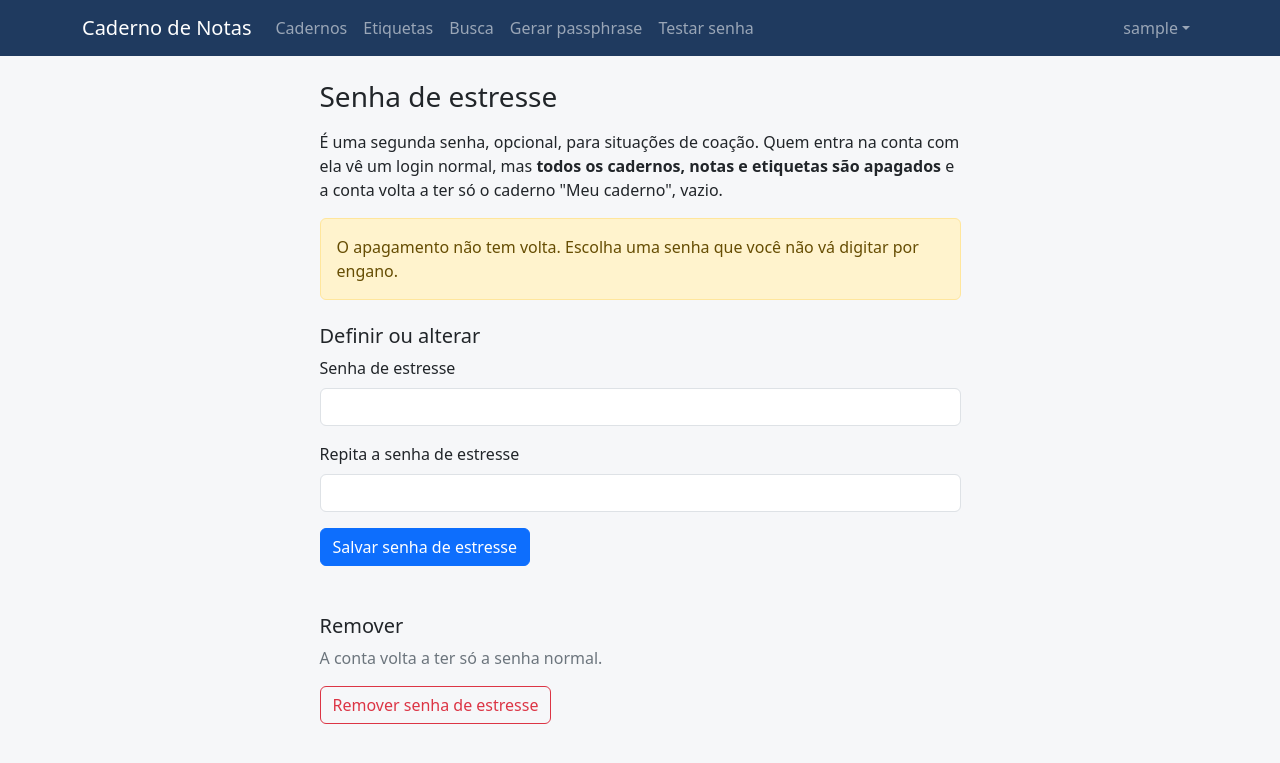
After one commit to PAR75-IF/Caderno-de-Notas, a Django app: page /conta/senha-estresse/ in a window 1280 px wide. The commit adds this page. Shown: the top 763 px of the page. Run offline with Django 5.2, Linux system fonts and the light colour scheme; the visitor is signed in with stand-in values (Sample User, id 1); parts of the project's set-up code (start-up, migrations or seed data) failed here and were passed over; some libraries are stand-ins or nearby versions.

Commit message:
Senha de estresse

```diff
--- a/app/forms.py
+++ b/app/forms.py
@@ -50,6 +50,46 @@ class FormLogin(EstiloBootstrap, AuthenticationForm):
 
 class FormTrocarSenha(EstiloBootstrap, PasswordChangeForm):
     """Troca da senha de login (RF05): pede a senha atual e a nova duas vezes."""
+
+    def clean(self):
+        dados = super().clean()  # confere se as duas são iguais e valida a força
+        nova = self.cleaned_data.get('new_password1')
+        # A senha de login não pode ser igual à senha de estresse.
+        if nova and self.user.conferir_senha_estresse(nova):
+            # Mensagem genérica de propósito, para não revelar que existe senha de estresse.
+            self.add_error('new_password1', 'Esta senha não pode ser usada. Escolha outra.')
+        return dados
+
+
+class FormSenhaEstresse(EstiloBootstrap, forms.Form):
+    """Definir ou alterar a senha de estresse (RF16)."""
+
+    senha_estresse = campo_senha('Senha de estresse')
+    confirmacao = campo_senha('Repita a senha de estresse')
+
+    def __init__(self, *args, usuario, **kwargs):
+        super().__init__(*args, **kwargs)
+        self.usuario = usuario
+
+    def clean(self):
+        dados = super().clean()
+        senha = dados.get('senha_estresse')
+        confirmacao = dados.get('confirmacao')
+        if not senha or not confirmacao:
+            return dados
+
+        if senha != confirmacao:
+            raise forms.ValidationError('As duas senhas não são iguais.')
+
+        # Precisa ser diferente da senha normal, senão o sistema não teria
+        # como saber qual das duas a pessoa quis digitar.
+        if self.usuario.check_password(senha):
+            raise forms.ValidationError(
+                'A senha de estresse precisa ser diferente da senha de login.'
+            )
+        # Passa pelos mesmos validadores da senha de login (inclui a entropia).
+        validate_password(senha, self.usuario)
+        return dados
 
 
 # ----------------------------------------------------------------------
--- a/app/models.py
+++ b/app/models.py
@@ -23,9 +23,39 @@ class Usuario(AbstractUser):
         verbose_name = 'Usuário'
         verbose_name_plural = 'Usuários'
 
+    def definir_senha_estresse(self, senha):
+        """Guarda o hash da senha de estresse (mesmo algoritmo da senha de login)."""
+        self.senha_estresse = make_password(senha)
+
+    def remover_senha_estresse(self):
+        self.senha_estresse = ''
+
+    def tem_senha_estresse(self):
+        return self.senha_estresse != ''
+
+    def conferir_senha_estresse(self, senha):
+        """Devolve True se a senha digitada for a senha de estresse."""
+        if not self.tem_senha_estresse():
+            return False
+        return check_password(senha, self.senha_estresse)
+
     def criar_caderno_inicial(self):
         """Toda conta nasce com um caderno vazio chamado "Meu caderno"."""
         return Caderno.objects.create(dono=self, nome=NOME_CADERNO_INICIAL)
+
+    def apagar_dados(self):
+        """
+        Usado pela senha de estresse: apaga cadernos, notas e etiquetas do
+        usuário e deixa a conta igual a uma conta nova.
+
+        transaction.atomic garante o "tudo ou nada": se algo falhar no meio,
+        o banco desfaz tudo e não sobra a conta pela metade.
+        """
+        with transaction.atomic():
+            # Apagar o caderno apaga as notas dele (on_delete=CASCADE).
+            Caderno.objects.filter(dono=self).delete()
+            Etiqueta.objects.filter(dono=self).delete()
+            self.criar_caderno_inicial()
 
 
 class Caderno(models.Model):
--- a/app/templates/app/base.html
+++ b/app/templates/app/base.html
@@ -39,7 +39,7 @@
                            data-bs-toggle="dropdown" aria-expanded="false">{{ user.username }}</a>
                         <ul class="dropdown-menu dropdown-menu-end">
                             <li><a class="dropdown-item" href="{% url 'trocar_senha' %}">Trocar senha de login</a></li>
-                            {# <li><a class="dropdown-item" href="{% url 'senha_estresse' %}">Senha de estresse</a></li> #}
+                           <li><a class="dropdown-item" href="{% url 'senha_estresse' %}">Senha de estresse</a></li>
                             {% if user.is_staff %}
                                 <li><a class="dropdown-item" href="{% url 'admin:index' %}">Painel administrativo</a></li>
                             {% endif %}
--- /dev/null
+++ b/app/templates/app/senha_estresse.html
@@ -0,0 +1,38 @@
+{% extends 'app/base.html' %}
+
+{% block titulo %}Senha de estresse - Caderno de Notas{% endblock %}
+
+{% block conteudo %}
+{% comment %}
+    Esta página NÃO mostra se já existe uma senha de estresse definida.
+    É de propósito: se alguém obrigar o usuário a entrar na conta e abrir
+    esta tela, ela não revela nada.
+{% endcomment %}
+<div class="row justify-content-center">
+    <div class="col-lg-7">
+        <h1 class="h3 mb-3">Senha de estresse</h1>
+        <p>
+            É uma segunda senha, opcional, para situações de coação. Quem entra na conta com ela
+            vê um login normal, mas <strong>todos os cadernos, notas e etiquetas são apagados</strong>
+            e a conta volta a ter só o caderno "Meu caderno", vazio.
+        </p>
+        <div class="alert alert-warning" role="alert">
+            O apagamento não tem volta. Escolha uma senha que você não vá digitar por engano.
+        </div>
+
+        <h2 class="h5 mt-4">Definir ou alterar</h2>
+        <form method="post" novalidate>
+            {% csrf_token %}
+            {% include 'app/_campos.html' %}
+            <button type="submit" class="btn btn-primary">Salvar senha de estresse</button>
+        </form>
+
+        <h2 class="h5 mt-5">Remover</h2>
+        <p class="text-secondary">A conta volta a ter só a senha normal.</p>
+        <form method="post" action="{% url 'remover_senha_estresse' %}">
+            {% csrf_token %}
+            <button type="submit" class="btn btn-outline-danger">Remover senha de estresse</button>
+        </form>
+    </div>
+</div>
+{% endblock %}
--- a/app/views.py
+++ b/app/views.py
@@ -13,7 +13,7 @@ from app.cifra import SenhaIncorreta
 from app.forms import (
     FormBusca, FormCadastro, FormCaderno, FormEtiqueta, FormGerador,
     FormLogin, FormNotaComum, FormNotaProtegida, FormProtegerNota,
-    FormSenhaNota, FormTestarSenha, FormTrocarSenha,
+    FormSenhaEstresse, FormSenhaNota, FormTestarSenha, FormTrocarSenha,
 )
 from app.models import Caderno, Etiqueta, Nota, NotaComum, NotaProtegida
 
@@ -122,6 +122,33 @@ class TrocarSenha(LoginRequiredMixin, View):
 
     def contexto(self, form):
         return {'form': form, 'titulo': self.titulo, 'botao': 'Trocar senha', 'voltar': 'cadernos'}
+
+
+class SenhaEstresse(LoginRequiredMixin, View):
+    """RF16: definir ou alterar a senha de estresse."""
+
+    def get(self, request):
+        form = FormSenhaEstresse(usuario=request.user)
+        return render(request, 'app/senha_estresse.html', {'form': form})
+
+    def post(self, request):
+        form = FormSenhaEstresse(request.POST, usuario=request.user)
+        if form.is_valid():
+            request.user.definir_senha_estresse(form.cleaned_data['senha_estresse'])
+            request.user.save(update_fields=['senha_estresse'])
+            messages.success(request, 'Senha de estresse salva.')
+            return redirect('senha_estresse')
+        return render(request, 'app/senha_estresse.html', {'form': form})
+
+
+class RemoverSenhaEstresse(LoginRequiredMixin, View):
+    """RF18: a conta volta a ter só a senha normal."""
+
+    def post(self, request):
+        request.user.remover_senha_estresse()
+        request.user.save(update_fields=['senha_estresse'])
+        messages.success(request, 'Senha de estresse removida.')
+        return redirect('senha_estresse')
 
 
 # ======================================================================
--- a/config/settings.py
+++ b/config/settings.py
@@ -79,6 +79,12 @@ DATABASES = {
 
 AUTH_USER_MODEL = 'app.Usuario'
 
+# O Django tenta os backends na ordem. Primeiro a senha normal; se ela
+# falhar, o segundo backend confere a senha de estresse.
+AUTHENTICATION_BACKENDS = [
+    'django.contrib.auth.backends.ModelBackend',
+    'app.backends.BackendSenhaEstresse',
+]
 
 # Validadores de senha: os 4 padrões do Django + o medidor de entropia.
 AUTH_PASSWORD_VALIDATORS = [
--- a/config/urls.py
+++ b/config/urls.py
@@ -13,6 +13,8 @@ urlpatterns = [
     path('entrar/', views.Entrar.as_view(), name='entrar'),
     path('sair/', views.Sair.as_view(), name='sair'),
     path('conta/senha/', views.TrocarSenha.as_view(), name='trocar_senha'),
+    path('conta/senha-estresse/', views.SenhaEstresse.as_view(), name='senha_estresse'),
+    path('conta/senha-estresse/remover/', views.RemoverSenhaEstresse.as_view(), name='remover_senha_estresse'),
     # Cadernos
     path('cadernos/', views.ListarCadernos.as_view(), name='cadernos'),
     path('cadernos/novo/', views.CriarCaderno.as_view(), name='criar_caderno'),
@@ -31,10 +33,8 @@ urlpatterns = [
      # Notas protegidas
     path('notas/<int:pk>/proteger/', views.ProtegerNota.as_view(), name='proteger_nota'),
     path('notas/<int:pk>/abrir/', views.AbrirNota.as_view(), name='abrir_nota'),
-    path('notas/<int:pk>/editar-protegida/', views.EditarNotaProtegida.as_view(),
-         name='editar_nota_protegida'),
-    path('notas/<int:pk>/remover-protecao/', views.RemoverProtecao.as_view(),
-         name='remover_protecao'),
+    path('notas/<int:pk>/editar-protegida/', views.EditarNotaProtegida.as_view(), name='editar_nota_protegida'),
+    path('notas/<int:pk>/remover-protecao/', views.RemoverProtecao.as_view(), name='remover_protecao'),
      # Busca
     path('busca/', views.Buscar.as_view(), name='busca'),
 
```
Also changed, not shown: app/backends.py (added, +42 -0 lines).
